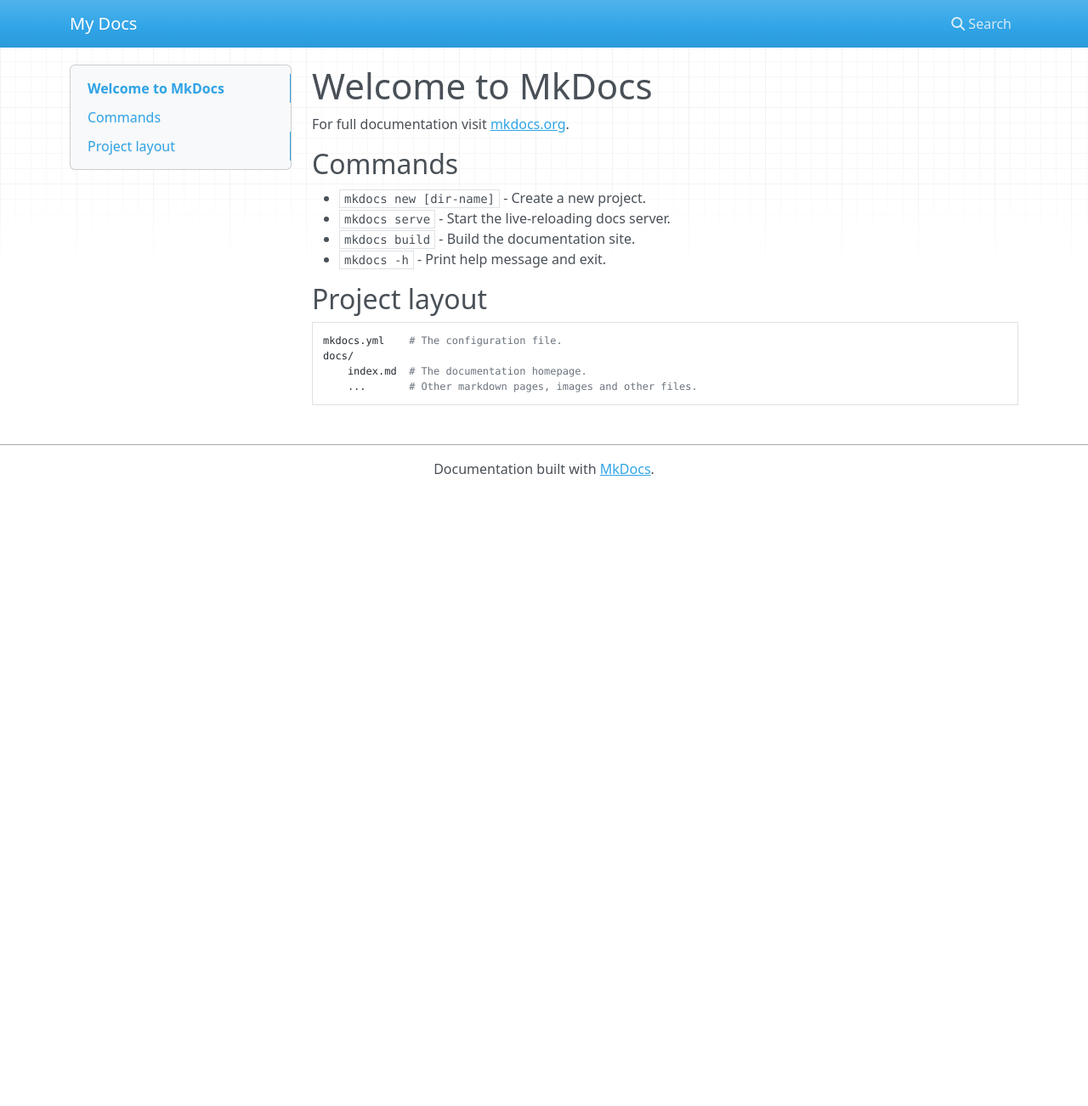
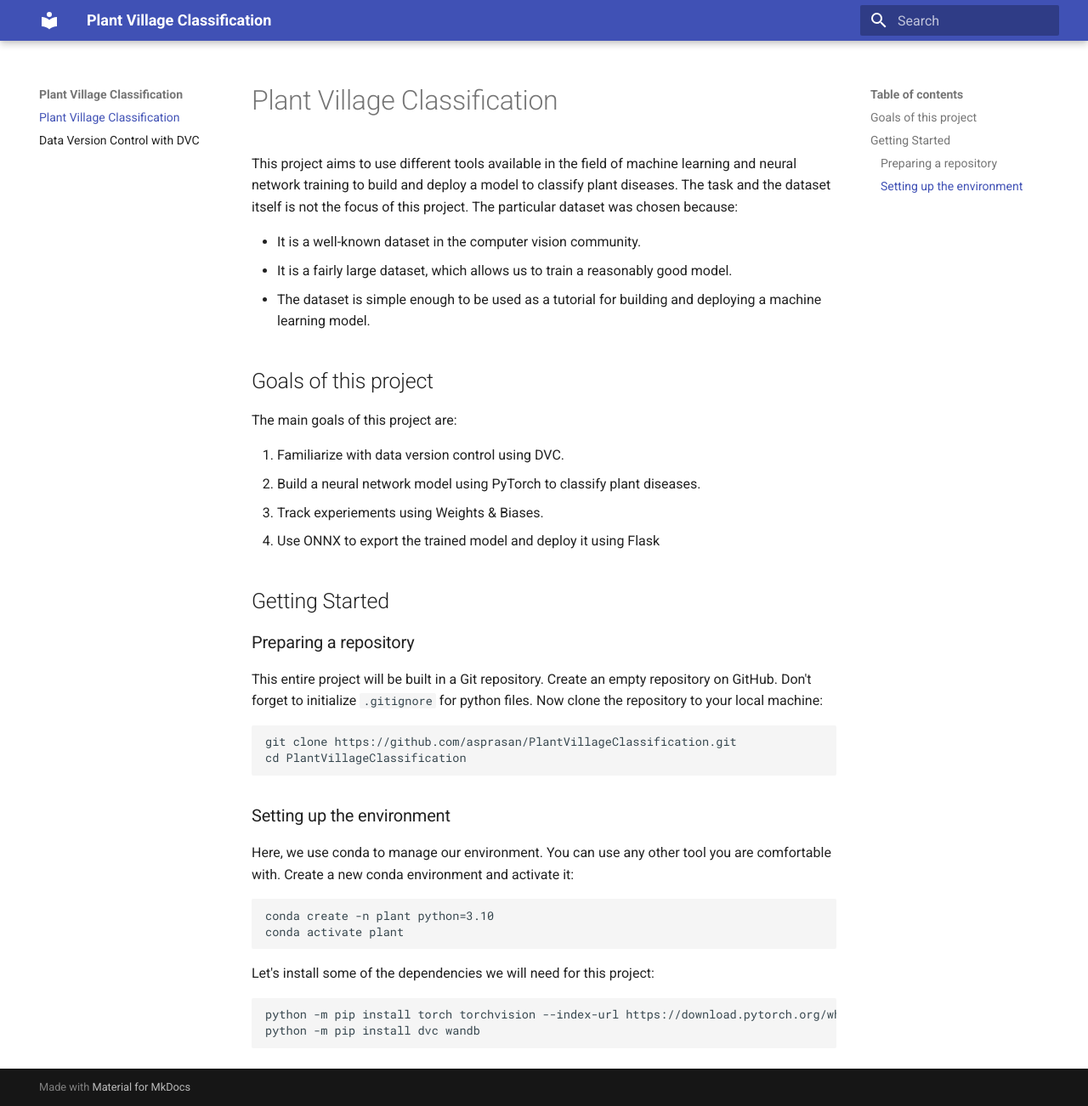
Before and after one commit to asprasan/PlantVillageClassification, an MkDocs documentation site: the page built from docs/index.md, in a window 1280 px wide and 1302 px high. Shown: the whole window at 85% size. Built offline with MkDocs 1.6.1 and Material for MkDocs 9.7.7, drawn with Linux system fonts in a browser that asks for light colours; nearby versions of some CDN libraries.

Commit message:
add index page and start with dvc page

````diff
--- /dev/null
+++ b/docs/dvc.md
@@ -0,0 +1,48 @@
+# Data Version Control with DVC
+
+Download the Plant Village classification dataset from Kaggle. Extract the downloaded zip file and place the extracted folder in the root directory of this project. The extracted folder should be named `PlantVillage`.
+
+The data would look something like:
+
+```
+PlantVillage
+├── Potato___Early_blight
+├── Potato___Late_blight
+├── Potato___healthy
+├── Tomato___Bacterial_spot
+├── ...
+├──
+```
+
+In this project, we will only use 2 classes of the dataset for simplicity. Remove all directories except `Pepper__bell___Bacterial_spot` and `Pepper__bell___healthy`. The final structure of the data should look like:
+
+```
+PlantVillage
+├── Pepper__bell___Bacterial_spot
+├── Pepper__bell___healthy
+```
+
+## Initialize DVC in the project directory
+
+To track the data with DVC, we need to initialize DVC in the project directory. Run the following command in the terminal:
+
+```bash
+dvc init # Initialize DVC in the project directory and stages the changes to Git
+git commit -m "Initialize DVC" # Commit the changes to Git
+```
+
+This command should create a `.dvc` directory in the project root, which contains the DVC configuration files.
+
+```
+.dvc
+├── config
+├── .gitignore
+```
+
+## Add the data to DVC
+
+To add the data to DVC, run the following command in the terminal:
+
+```bash
+dvc add PlantVillage # Add the data to DVC
+```
--- a/docs/index.md
+++ b/docs/index.md
@@ -1,17 +1,43 @@
-# Welcome to MkDocs
+# Plant Village Classification
 
-For full documentation visit [mkdocs.org](https://www.mkdocs.org).
+This project aims to use different tools available in the field of machine learning and neural network training to build and deploy a model to classify plant diseases. The task and the dataset itself is not the focus of this project. The particular dataset was chosen because:
 
-## Commands
+* It is a well-known dataset in the computer vision community.
+* It is a fairly large dataset, which allows us to train a reasonably good model.
+* The dataset is simple enough to be used as a tutorial for building and deploying a machine learning model.
 
-* `mkdocs new [dir-name]` - Create a new project.
-* `mkdocs serve` - Start the live-reloading docs server.
-* `mkdocs build` - Build the documentation site.
-* `mkdocs -h` - Print help message and exit.
+## Goals of this project
 
-## Project layout
+The main goals of this project are:
 
-    mkdocs.yml    # The configuration file.
-    docs/
-        index.md  # The documentation homepage.
-        ...       # Other markdown pages, images and other files.
+1. Familiarize with data version control using DVC.
+2. Build a neural network model using PyTorch to classify plant diseases.
+3. Track experiements using Weights & Biases.
+4. Use ONNX to export the trained model and deploy it using Flask
+
+## Getting Started
+
+### Preparing a repository
+
+This entire project will be built in a Git repository. Create an empty repository on GitHub. Don't forget to initialize `.gitignore` for python files. Now clone the repository to your local machine:
+
+```bash
+git clone https://github.com/asprasan/PlantVillageClassification.git
+cd PlantVillageClassification
+```
+
+### Setting up the environment
+
+Here, we use conda to manage our environment. You can use any other tool you are comfortable with. Create a new conda environment and activate it:
+
+```bash
+conda create -n plant python=3.10
+conda activate plant
+```
+
+Let's install some of the dependencies we will need for this project:
+
+```bash
+python -m pip install torch torchvision --index-url https://download.pytorch.org/whl/cpu
+python -m pip install dvc wandb
+```
--- a/mkdocs.yml
+++ b/mkdocs.yml
@@ -1 +1,4 @@
-site_name: My Docs
+site_name: Plant Village Classification
+site_url: https://asprasan.github.io/PlantVillageClassification/
+theme:
+  name: material
````
